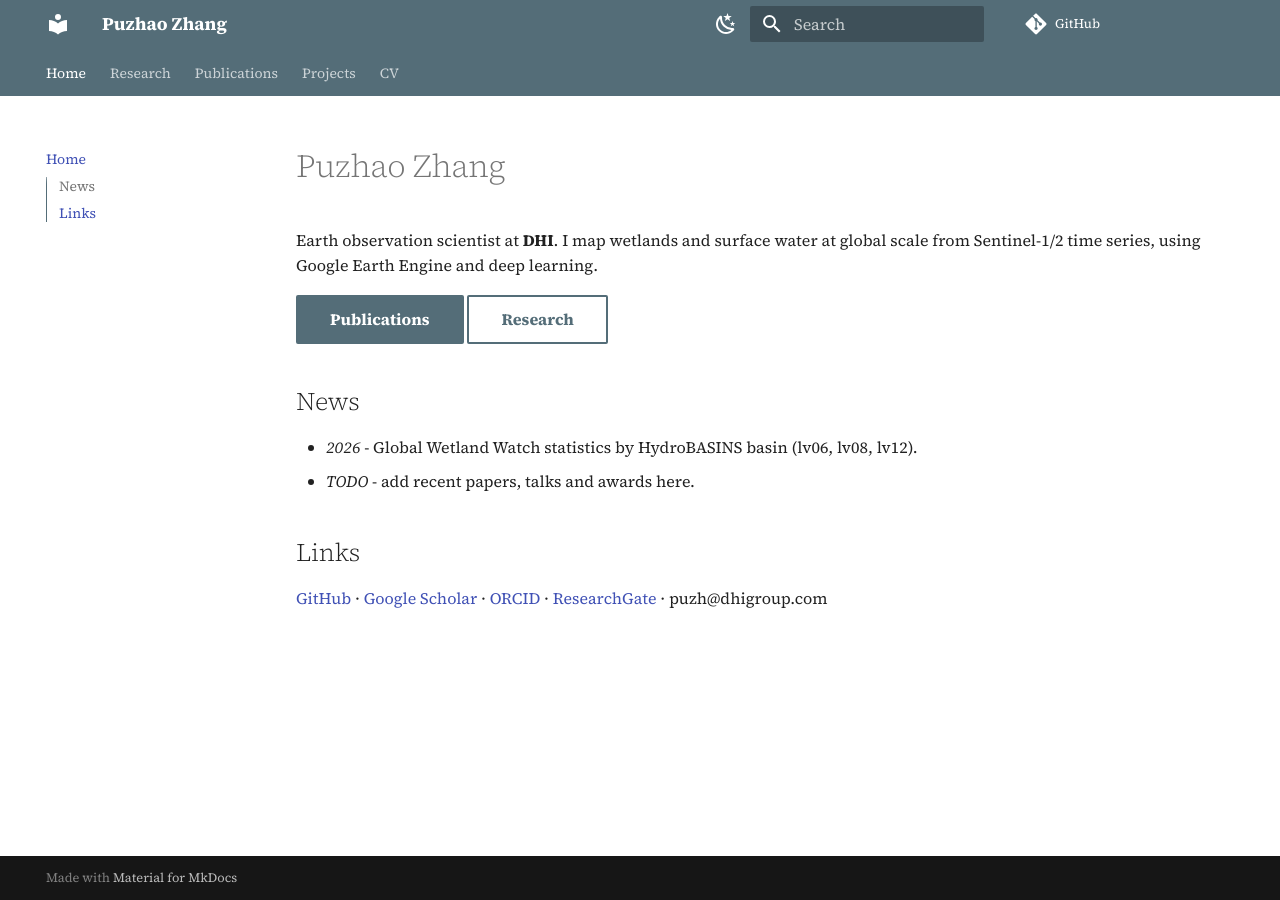
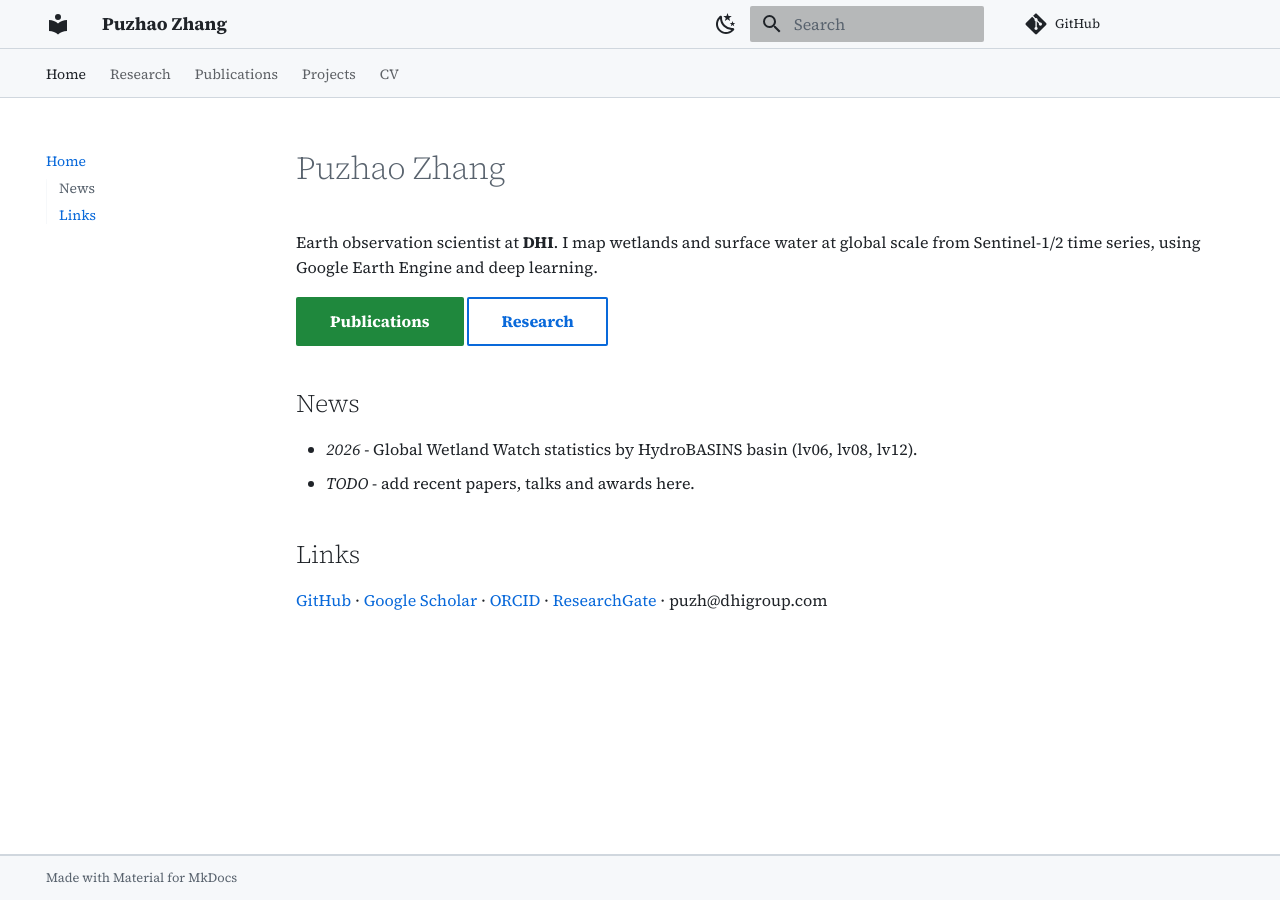
Before and after one commit to puzhao8/puzhao8.github.io, an MkDocs documentation site: the page built from docs/index.md, in a window 1280 px wide. Built offline with MkDocs 1.6.1 and Material for MkDocs 9.7.7, drawn with Linux system fonts in a browser that asks for light colours.

Commit message:
Switch to GitHub-style colour scheme
Co-Authored-By: Claude Sonnet 5.5 <noreply@anthropic.com>

```diff
--- a/docs/stylesheets/extra.css
+++ b/docs/stylesheets/extra.css
@@ -1,3 +1,91 @@
+/* GitHub-like colour scheme (Primer palette) */
+[data-md-color-scheme="default"] {
+  --md-default-bg-color: #ffffff;
+  --md-default-fg-color: #1f2328;
+  --md-default-fg-color--light: #59636e;
+  --md-primary-fg-color: #f6f8fa;
+  --md-primary-bg-color: #1f2328;
+  --md-primary-bg-color--light: #59636e;
+  --md-accent-fg-color: #0969da;
+  --md-typeset-a-color: #0969da;
+  --md-footer-bg-color: #f6f8fa;
+  --md-footer-fg-color: #59636e;
+  --md-footer-fg-color--light: #59636e;
+  --md-code-bg-color: #f6f8fa;
+}
+
+[data-md-color-scheme="slate"] {
+  --md-default-bg-color: #0d1117;
+  --md-default-fg-color: #e6edf3;
+  --md-default-fg-color--light: #9198a1;
+  --md-primary-fg-color: #151b23;
+  --md-primary-bg-color: #e6edf3;
+  --md-primary-bg-color--light: #9198a1;
+  --md-accent-fg-color: #4493f8;
+  --md-typeset-a-color: #4493f8;
+  --md-footer-bg-color: #151b23;
+  --md-footer-fg-color: #9198a1;
+  --md-footer-fg-color--light: #9198a1;
+  --md-code-bg-color: #151b23;
+}
+
+.md-header,
+.md-tabs {
+  border-bottom: 1px solid #d0d7de;
+  box-shadow: none;
+}
+
+[data-md-color-scheme="slate"] .md-header,
+[data-md-color-scheme="slate"] .md-tabs {
+  border-bottom-color: #3d444d;
+}
+
+.md-footer {
+  border-top: 1px solid #d0d7de;
+}
+
+[data-md-color-scheme="slate"] .md-footer {
+  border-top-color: #3d444d;
+}
+
+[data-md-color-scheme="default"] { --md-footer-bg-color--dark: #f6f8fa; }
+[data-md-color-scheme="slate"] { --md-footer-bg-color--dark: #151b23; }
+
+.md-typeset .md-button {
+  color: var(--md-typeset-a-color);
+  border-color: var(--md-typeset-a-color);
+}
+
+.md-typeset .md-button:hover {
+  color: var(--md-typeset-a-color);
+  background-color: transparent;
+}
+
+.md-typeset .md-button--primary {
+  background-color: #1f883d;
+  border-color: #1f883d;
+  color: #ffffff;
+}
+
+.md-footer-meta {
+  border-top: 1px solid #d0d7de;
+}
+
+.md-copyright,
+.md-copyright__highlight {
+  color: var(--md-footer-fg-color);
+}
+
+[data-md-color-scheme="slate"] .md-footer-meta {
+  border-top-color: #3d444d;
+}
+
+.md-typeset .md-button--primary:hover {
+  background-color: #1a7f37;
+  border-color: #1a7f37;
+  color: #ffffff;
+}
+
 /* The MapMyVisitors globe sizes itself to its parent's width, so cap the wrapper. */
 .visitor-map {
   width: 220px;
--- a/mkdocs.yml
+++ b/mkdocs.yml
@@ -16,15 +16,15 @@ theme:
   palette:
     - media: "(prefers-color-scheme: light)"
       scheme: default
-      primary: blue grey
-      accent: teal
+      primary: custom
+      accent: custom
       toggle:
         icon: material/weather-night
         name: Switch to dark mode
     - media: "(prefers-color-scheme: dark)"
       scheme: slate
-      primary: blue grey
-      accent: teal
+      primary: custom
+      accent: custom
       toggle:
         icon: material/weather-sunny
         name: Switch to light mode
```
